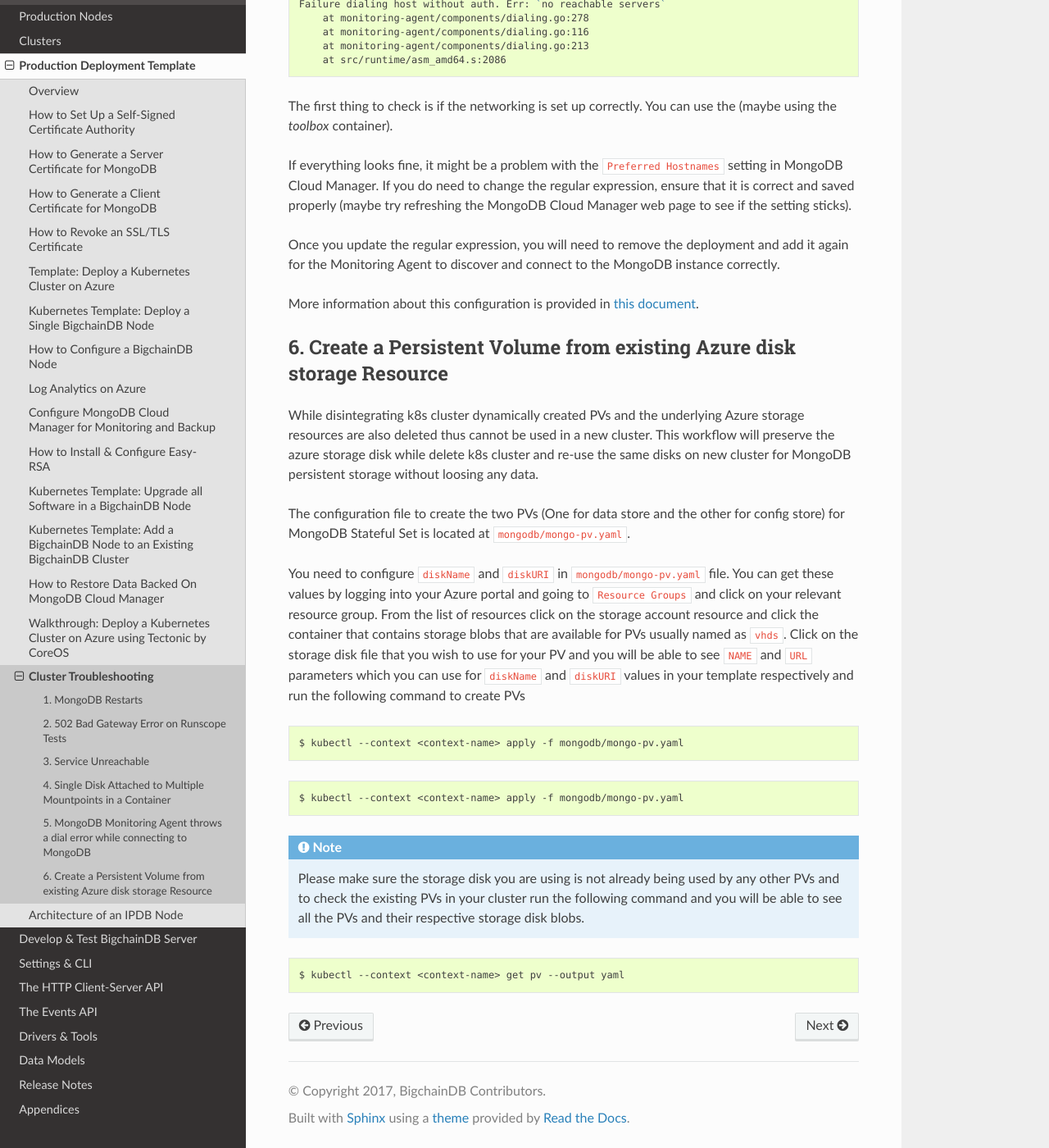
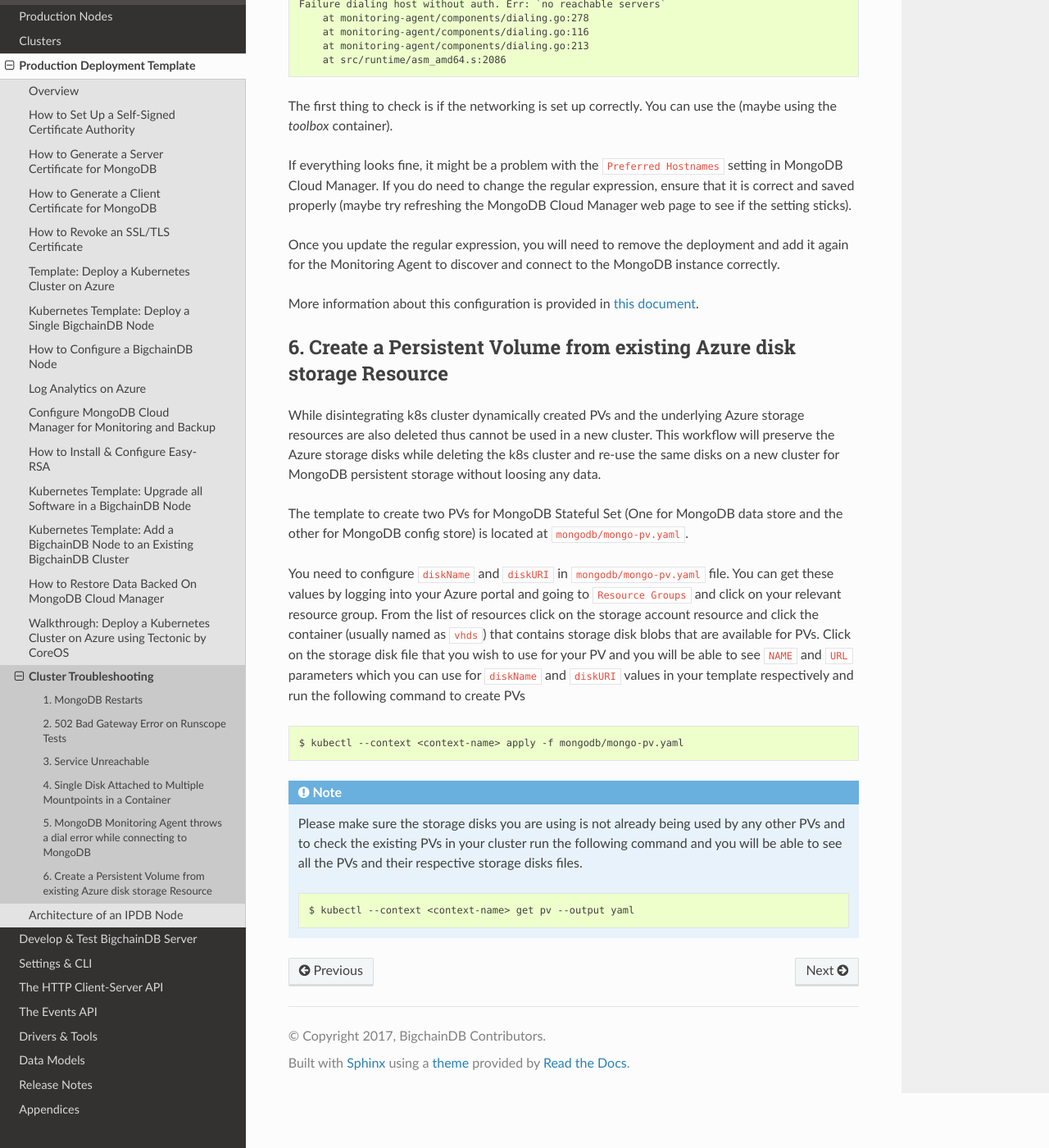
Before and after one commit to bigchaindb/bigchaindb, a Sphinx documentation site: the page built from docs/server/source/production-deployment-template/troubleshoot.rst, in a window 1280 px wide and 1400 px high, scrolled down 1703 px. Shown: the whole window at 82% size. Built offline with Sphinx 7.4.7 and the Read the Docs theme 2.0.0, drawn with Linux system fonts in a browser that asks for light colours; pages that are not in the unit, such as notebooks, are missing from menus.

```diff
--- a/docs/server/source/production-deployment-template/troubleshoot.rst
+++ b/docs/server/source/production-deployment-template/troubleshoot.rst
@@ -109,23 +109,19 @@ More information about this configuration is provided in
 ---------------------------------------------------------------------------
 While disintegrating k8s cluster dynamically created PVs and the underlying Azure storage
 resources are also deleted thus cannot be used in a new cluster. This workflow will preserve
-the azure storage disk while delete k8s cluster and re-use the same disks on new cluster for
-MongoDB persistent storage without loosing any data.
+the Azure storage disks while deleting the k8s cluster and re-use the same disks on a new
+cluster for MongoDB persistent storage without loosing any data.
 
-The configuration file to create the two PVs (One for data store and the other for config store)
-for MongoDB Stateful Set is located at ``mongodb/mongo-pv.yaml``.
+The template to create two PVs for MongoDB Stateful Set (One for MongoDB data store and
+the other for MongoDB config store) is located at ``mongodb/mongo-pv.yaml``.
 
 You need to configure ``diskName`` and ``diskURI`` in ``mongodb/mongo-pv.yaml`` file. You can get
 these values by logging into your Azure portal and going to ``Resource Groups`` and click on your
 relevant resource group. From the list of resources click on the storage account resource and
-click the container that contains storage blobs that are available for PVs usually named as ``vhds``.
-Click on the storage disk file that you wish to use for your PV and you will be able to see ``NAME``
-and ``URL`` parameters which you can use for ``diskName`` and ``diskURI`` values in your template
-respectively and run the following command to create PVs
-
-.. code:: bash
-
-    $ kubectl --context <context-name> apply -f mongodb/mongo-pv.yaml
+click the container (usually named as ``vhds``) that contains storage disk blobs that are available
+for PVs. Click on the storage disk file that you wish to use for your PV and you will be able to
+see ``NAME`` and ``URL`` parameters which you can use for ``diskName`` and ``diskURI`` values in
+your template respectively and run the following command to create PVs
 
 .. code:: bash
 
@@ -133,10 +129,10 @@ respectively and run the following command to create PVs
 
 .. note::
 
-   Please make sure the storage disk you are using is not already being used by any
+   Please make sure the storage disks you are using is not already being used by any
    other PVs and to check the existing PVs in your cluster run the following command and you
-   will be able to see all the PVs and their respective storage disk blobs.
+   will be able to see all the PVs and their respective storage disks files.
 
-.. code:: bash
+   .. code:: bash
 
-    $ kubectl --context <context-name> get pv --output yaml
+       $ kubectl --context <context-name> get pv --output yaml
```
